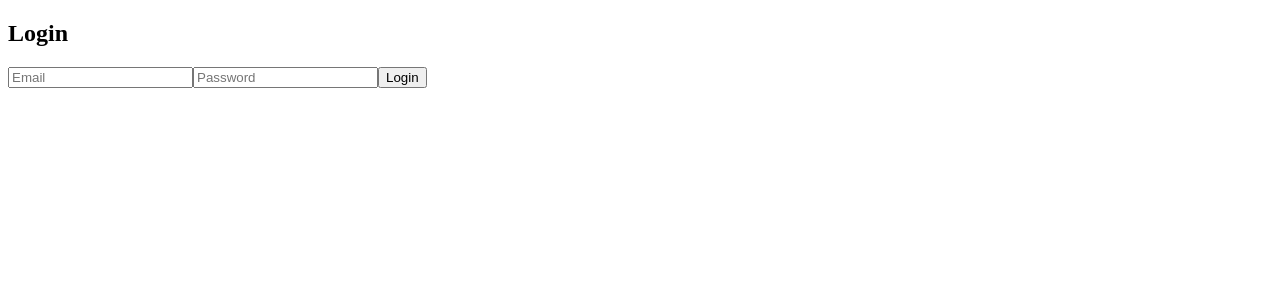
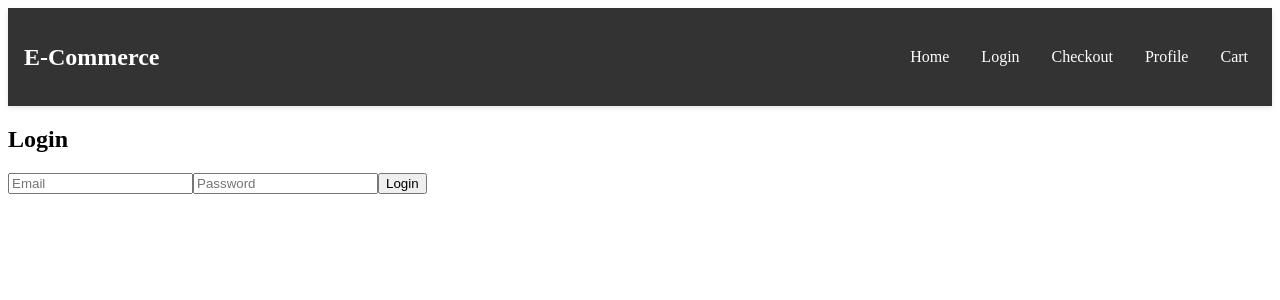
Before and after one commit to ndakalajulius/ecommerce-frontend, a React (Create React App) app: page /login in a window 1280 px wide. Shown: the top 300 px of the page. Built offline with nearby package versions, Linux system fonts and the light colour scheme.

Commit message:
updated navbar

```diff
--- a/src/App.css
+++ b/src/App.css
@@ -1,38 +1,65 @@
-.App {
-  text-align: center;
+/* Global Styles */
+* {
+  margin: 0;
+  padding: 0;
+  box-sizing: border-box;
 }
 
-.App-logo {
-  height: 40vmin;
-  pointer-events: none;
+body {
+  font-family: 'Arial', sans-serif;
+  background-color: #f4f4f4;
+  color: #333;
+  line-height: 1.6;
 }
 
-@media (prefers-reduced-motion: no-preference) {
-  .App-logo {
-    animation: App-logo-spin infinite 20s linear;
-  }
+a {
+  text-decoration: none;
+  color: inherit;
 }
 
-.App-header {
-  background-color: #282c34;
-  min-height: 100vh;
-  display: flex;
-  flex-direction: column;
-  align-items: center;
-  justify-content: center;
-  font-size: calc(10px + 2vmin);
-  color: white;
+.container {
+  width: 90%;
+  margin: 0 auto;
+  max-width: 1200px;
 }
 
-.App-link {
-  color: #61dafb;
+/* Buttons */
+button {
+  padding: 10px 15px;
+  border: none;
+  background-color: #007bff;
+  color: white;
+  font-size: 16px;
+  cursor: pointer;
+  transition: background-color 0.3s;
 }
 
-@keyframes App-logo-spin {
-  from {
-    transform: rotate(0deg);
-  }
-  to {
-    transform: rotate(360deg);
-  }
+button:hover {
+  background-color: #0056b3;
 }
+
+input[type="text"],
+input[type="email"],
+input[type="password"],
+textarea {
+  width: 100%;
+  padding: 10px;
+  margin: 10px 0;
+  border: 1px solid #ddd;
+  border-radius: 5px;
+}
+
+input[type="submit"], button {
+  width: 100%;
+  padding: 12px;
+  background-color: #28a745;
+  border: none;
+  color: white;
+  font-size: 18px;
+  cursor: pointer;
+  border-radius: 5px;
+}
+
+input[type="submit"]:hover, button:hover {
+  background-color: #218838;
+}
--- a/src/App.js
+++ b/src/App.js
@@ -1,29 +1,27 @@
 import React from 'react';
 import { BrowserRouter as Router, Route, Routes } from 'react-router-dom';
+import Navbar from './components/Navbar';
+import Home from './pages/Home';
 import Login from './pages/Login';
+import Checkout from './pages/Checkout';
 import Register from './pages/Register';
-import Profile from './pages/Profile';
 import Cart from './pages/Cart';
-import Checkout from './pages/Checkout';
-import OrderConfirmation from './pages/OrderConfirmation';
-import PrivateRoute from './components/PrivateRoute';
-import Home from './pages/Home';
 
-
-function App() {
+const App = () => {
   return (
     <Router>
-      <Routes>
-        <Route path="/" element={<Home />} />
-        <Route path="/login" element={<Login />} />
-        <Route path="/register" element={<Register />} />
-        <Route path="/profile" element={<PrivateRoute><Profile /></PrivateRoute>} />
-        <Route path="/cart" element={<PrivateRoute><Cart /></PrivateRoute>} />
-        <Route path="/checkout" element={<PrivateRoute><Checkout /></PrivateRoute>} />
-        <Route path="/order-confirmation/:orderId" element={<PrivateRoute><OrderConfirmation /></PrivateRoute>} />
-      </Routes>
+      <Navbar />
+      <div className="content">
+        <Routes>
+          <Route path="/" element={<Home />} />
+          <Route path="/login" element={<Login />} />
+          <Route path="/register" element={<Register/>} />
+          <Route path="/checkout" element={<Checkout />} />
+          <Route path="/cart" element={<Cart />} />
+        </Routes>
+      </div>
     </Router>
   );
-}
+};
 
 export default App;
--- a/src/api.js
+++ b/src/api.js
@@ -1,7 +1,7 @@
 import axios from 'axios';
 
 const API = axios.create({
-  baseURL: 'http://localhost:5000/api', // Backend URL
+  baseURL: 'http://localhost:5000/api'
 });
 
 API.interceptors.request.use((req) => {
--- /dev/null
+++ b/src/components/Navbar.css
@@ -0,0 +1,46 @@
+/* Navbar.css */
+.navbar {
+    background-color: #333;
+    padding: 1rem;
+    box-shadow: 0 2px 5px rgba(0, 0, 0, 0.1);
+  }
+
+  .navbar-container {
+    display: flex;
+    justify-content: space-between;
+    align-items: center;
+  }
+
+  .navbar-logo {
+    color: white;
+    font-size: 24px;
+    font-weight: bold;
+    text-decoration: none;
+  }
+
+  .navbar-links {
+    list-style: none;
+    display: flex;
+    gap: 1rem;
+  }
+
+  .navbar-item {
+    padding: 0.5rem;
+  }
+
+  .navbar-link {
+    color: white;
+    text-decoration: none;
+    font-size: 16px;
+    transition: color 0.3s;
+  }
+
+  .navbar-link:hover {
+    color: #ff6347; /* Change to a color you like */
+  }
+
+  /* Active Link Styling */
+  .navbar-link.active {
+    color: #4CAF50; /* Green color for active link */
+    font-weight: bold;
+  }
--- a/src/components/Navbar.js
+++ b/src/components/Navbar.js
@@ -1,14 +1,34 @@
 import React from 'react';
 import { Link } from 'react-router-dom';
+import './Navbar.css'; // Importing the CSS for styling
 
-function Navbar() {
+const Navbar = () => {
   return (
-    <nav>
-      <Link to="/">Home</Link>
-      <Link to="/cart">Cart</Link>
-      <Link to="/profile">Profile</Link>
+    <nav className="navbar">
+      <div className="navbar-container">
+        <Link to="/" className="navbar-logo">
+          E-Commerce
+        </Link>
+        <ul className="navbar-links">
+          <li className="navbar-item">
+            <Link to="/" className="navbar-link">Home</Link>
+          </li>
+          <li className="navbar-item">
+            <Link to="/Login" className="navbar-link">Login</Link>
+          </li>
+          <li className="navbar-item">
+            <Link to="/checkout" className="navbar-link">Checkout</Link>
+          </li>
+          <li className="navbar-item">
+            <Link to="/profile" className="navbar-link">Profile</Link>
+          </li>
+          <li className="navbar-item">
+            <Link to="/cart" className="navbar-link">Cart</Link>
+          </li>
+        </ul>
+      </div>
     </nav>
   );
-}
+};
 
 export default Navbar;
```
